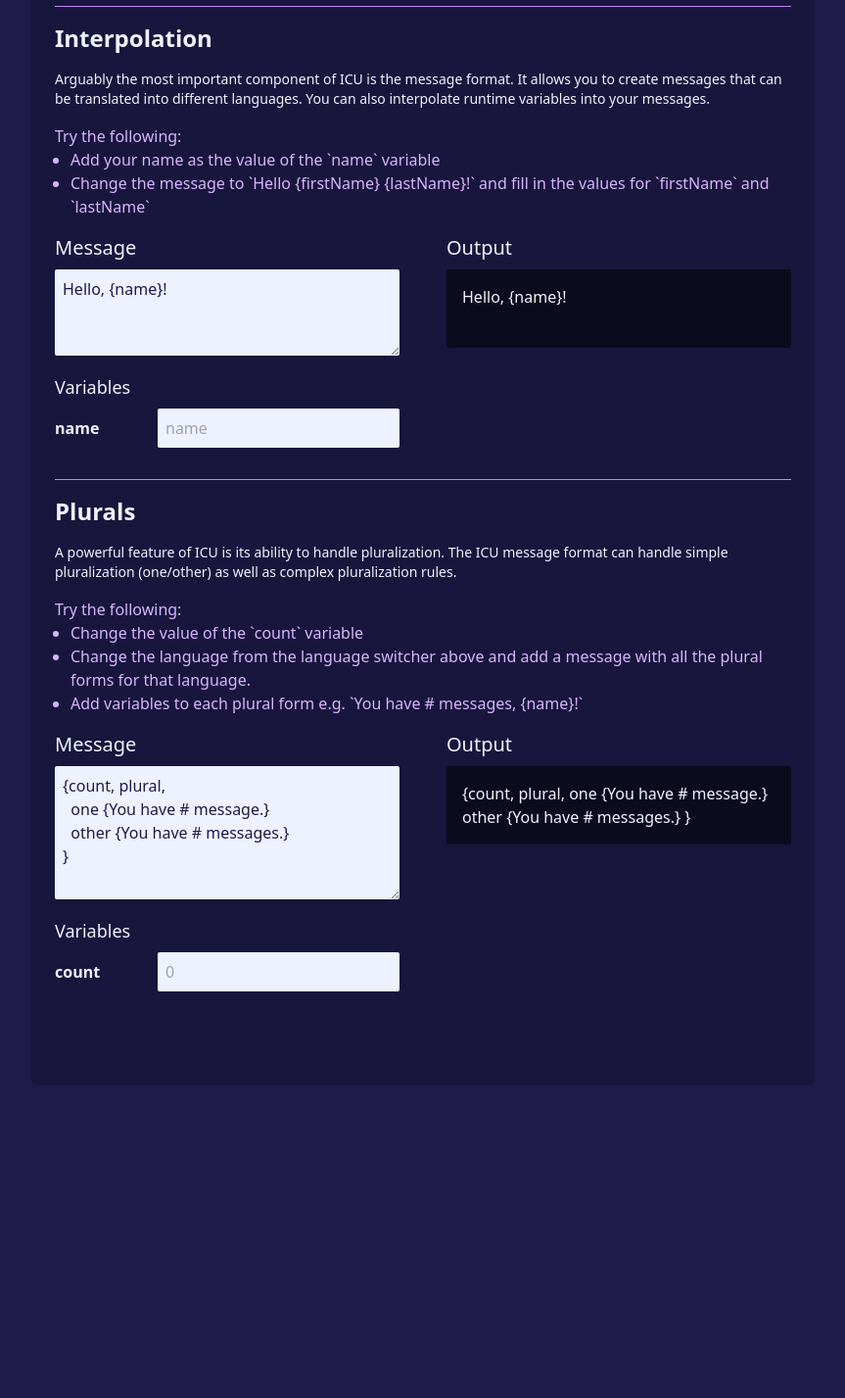
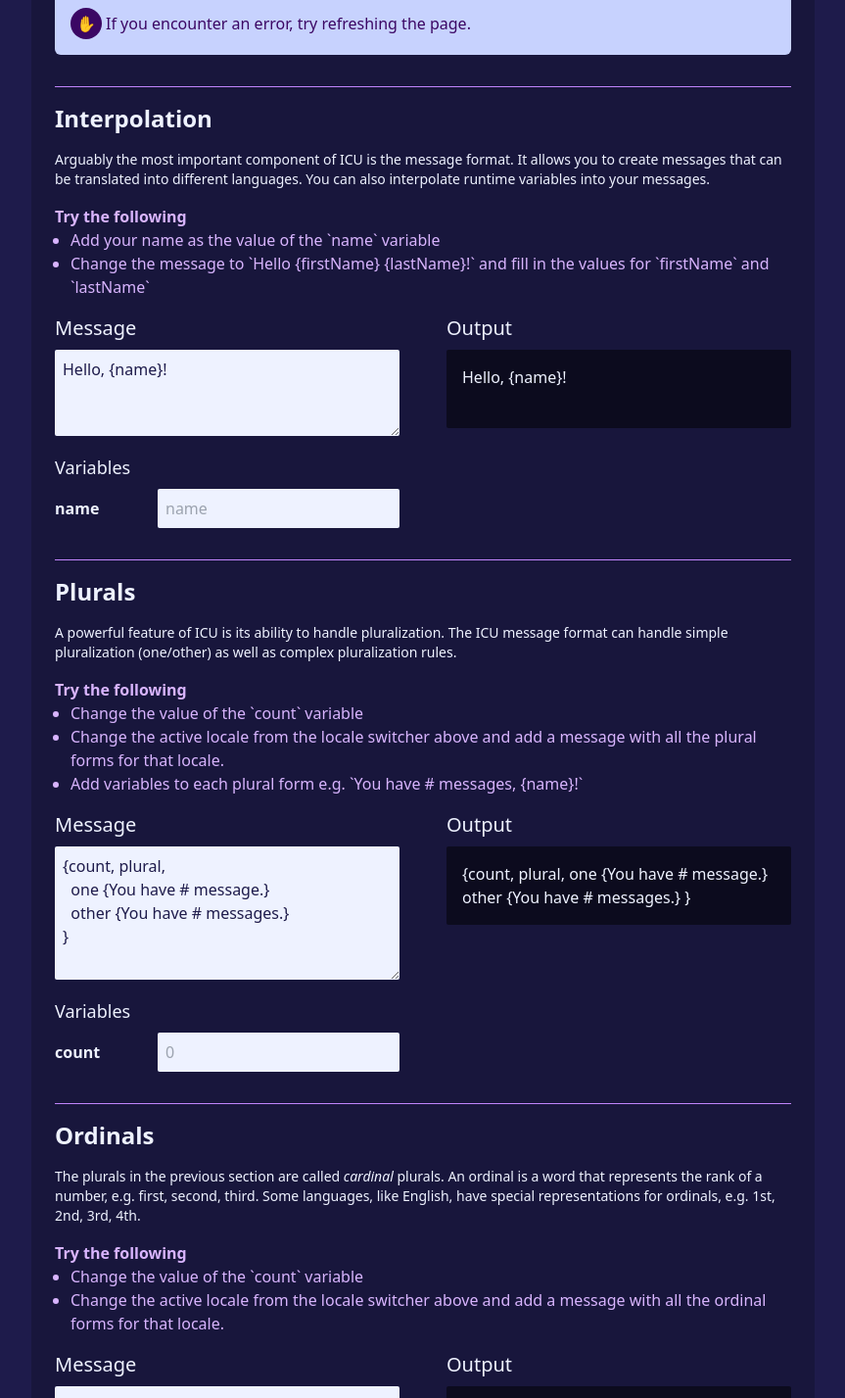
Before and after one commit to PhraseApp-Blog/icu-2023, a React (Vite) app: page / in a window 1280 px wide. Shown: the part 164-1591 px from the top of the page at 98% size, without its empty margins (208-1071 px from the left). Before the commit the page ends 1272 px from the top, so only its background shows below. Built offline with nearby package versions, Linux system fonts and the light colour scheme.

Commit message:
feat: add ordinals

```diff
--- a/src/App.jsx
+++ b/src/App.jsx
@@ -1,8 +1,9 @@
 import { useState } from "react";
 import { IntlProvider } from "react-intl";
-import InterpolationIntro from "./components/InterpolationIntro";
 import MessagePlayground from "./components/MessagePlayground";
-import PluralsIntro from "./components/PluralsIntro";
+import InterpolationIntro from "./components/intros/InterpolationIntro";
+import OrdinalsIntro from "./components/intros/OrdinalsIntro";
+import PluralsIntro from "./components/intros/PluralsIntro";
 import Header from "./components/layout/Header";
 import LocaleSwitcher from "./components/layout/LocaleSwitcher";
 import Main from "./components/layout/Main";
@@ -46,6 +47,21 @@ function App() {
 }`}
           />
         </Section>
+
+        {/* Ordinals */}
+        <Section>
+          <OrdinalsIntro />
+          <MessagePlayground
+            id={id()}
+            rows={6}
+            initialMessage={`{count, selectordinal,
+  one {We planted our #st tree.}
+  two {We planted our #nd tree.}
+  few {We planted our #rd tree.}
+  other {We planted our #th tree.}
+}`}
+          />
+        </Section>
       </Main>
     </IntlProvider>
   );
--- a/src/components/InterpolationIntro.jsx
+++ b/src/components/intros/InterpolationIntro.jsx
@@ -1,4 +1,4 @@
-import SectionIntro from "./layout/SectionIntro";
+import SectionIntro from "../layout/SectionIntro";
 
 export default function InterpolationIntro() {
   return (
--- /dev/null
+++ b/src/components/intros/OrdinalsIntro.jsx
@@ -0,0 +1,21 @@
+import SectionIntro from "../layout/SectionIntro";
+
+export default function OrdinalsIntro() {
+  return (
+    <SectionIntro
+      header="Ordinals"
+      description={
+        <>
+          The plurals in the previous section are called <em>cardinal</em>{" "}
+          plurals. An ordinal is a word that represents the rank of a number,
+          e.g. first, second, third. Some languages, like English, have special
+          representations for ordinals, e.g. 1st, 2nd, 3rd, 4th.
+        </>
+      }
+      thingsToTry={[
+        "Change the value of the `count` variable",
+        "Change the active locale from the locale switcher above and add a message with all the ordinal forms for that locale.",
+      ]}
+    />
+  );
+}
--- a/src/components/PluralsIntro.jsx
+++ b/src/components/intros/PluralsIntro.jsx
@@ -1,4 +1,4 @@
-import SectionIntro from "./layout/SectionIntro";
+import SectionIntro from "../layout/SectionIntro";
 
 export default function PluralsIntro() {
   return (
@@ -7,7 +7,7 @@ export default function PluralsIntro() {
       description="A powerful feature of ICU is its ability to handle pluralization. The ICU message format can handle simple pluralization (one/other) as well as complex pluralization rules."
       thingsToTry={[
         "Change the value of the `count` variable",
-        "Change the language from the language switcher above and add a message with all the plural forms for that language.",
+        "Change the active locale from the locale switcher above and add a message with all the plural forms for that locale.",
         "Add variables to each plural form e.g. `You have # messages, {name}!`",
       ]}
     />
--- a/src/components/layout/Header.jsx
+++ b/src/components/layout/Header.jsx
@@ -6,7 +6,7 @@ Header.propTypes = {
 
 export default function Header({ right }) {
   return (
-    <header className="h-15 fixed inset-x-0 top-0  bg-indigo-100/95 text-indigo-950">
+    <header className="h-15 fixed inset-x-0 top-0  bg-indigo-200/95 text-indigo-950">
       <div className="mx-auto flex max-w-[800px] items-baseline justify-between p-2">
         <h1 className="text-2xl font-bold">ICU Playground</h1>
         <div className="w-[350px]">{right}</div>
--- a/src/components/layout/Main.jsx
+++ b/src/components/layout/Main.jsx
@@ -6,11 +6,19 @@ Main.propTypes = {
 
 export default function Main({ children }) {
   return (
-    <main className="mx-auto mt-16 max-w-[800px] rounded-md border-t-2 border-purple-500 bg-black/20 px-6 pb-24 pt-0">
+    <main className="mx-auto mt-16 max-w-[800px] rounded-md bg-black/20 px-6 pb-24 pt-1">
       <p className="mt-4 text-xl font-thin">
         This is an interactive demo that showcases the capabilities of ICU
         (International Components for Unicode).
       </p>
+
+      <p className="mt-4 rounded-md bg-indigo-200 p-4 text-purple-950">
+        <span className="mr-1 inline-flex h-8 w-8 items-center justify-center rounded-full bg-purple-950">
+          ✋
+        </span>
+        If you encounter an error, try refreshing the page.
+      </p>
+
       {children}
     </main>
   );
--- a/src/components/layout/SectionIntro.jsx
+++ b/src/components/layout/SectionIntro.jsx
@@ -2,8 +2,8 @@ import PropTypes from "prop-types";
 
 SectionIntro.propTypes = {
   header: PropTypes.string.isRequired,
-  description: PropTypes.string.isRequired,
-  thingsToTry: PropTypes.arrayOf(PropTypes.string).isRequired,
+  description: PropTypes.node.isRequired,
+  thingsToTry: PropTypes.arrayOf(PropTypes.node).isRequired,
 };
 
 export default function SectionIntro({ header, description, thingsToTry }) {
@@ -13,7 +13,7 @@ export default function SectionIntro({ header, description, thingsToTry }) {
 
       <p className="mt-4 text-sm">{description}</p>
 
-      <p className="mt-4 text-purple-300">Try the following:</p>
+      <h3 className="mt-4 font-semibold text-purple-300">Try the following</h3>
 
       <ul className="ml-4 list-outside list-disc text-purple-300">
         {thingsToTry.map((thingToTry) => (
```
